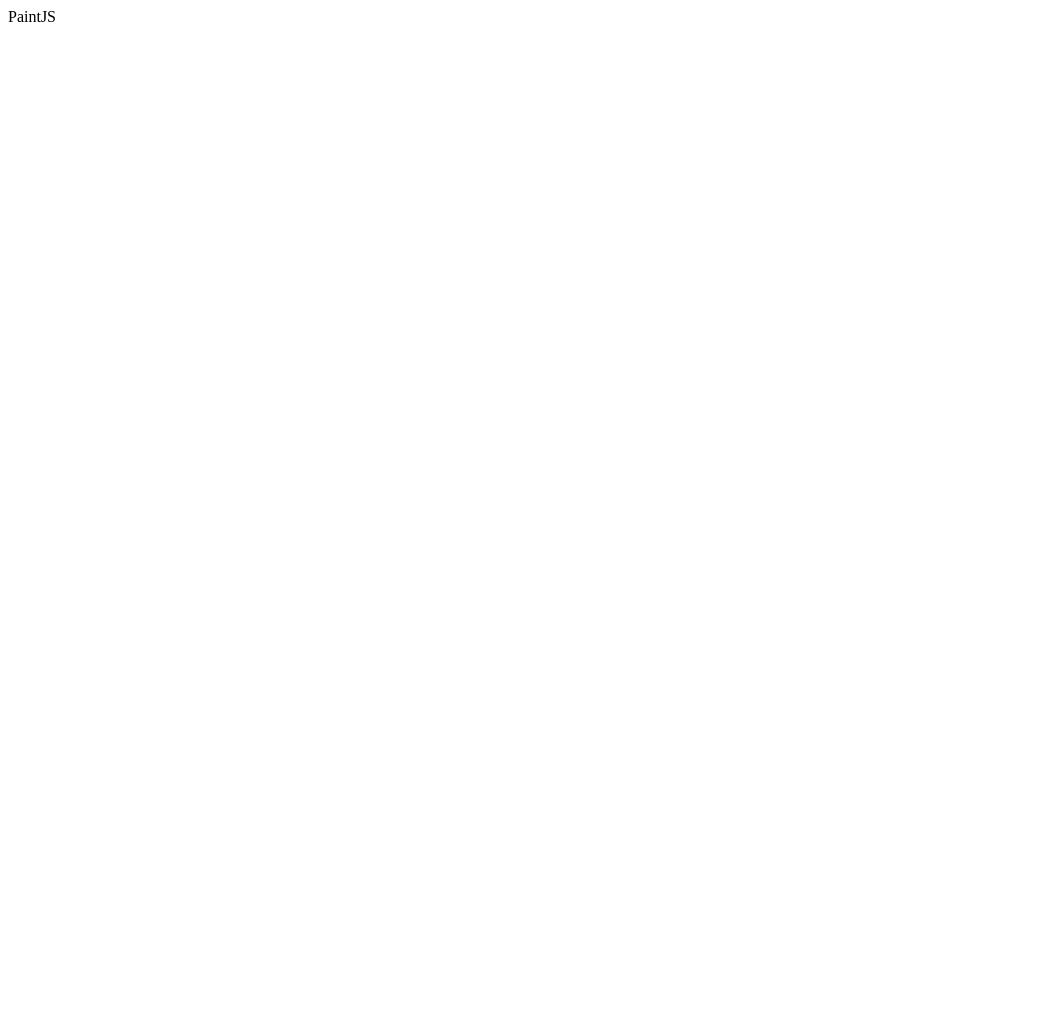
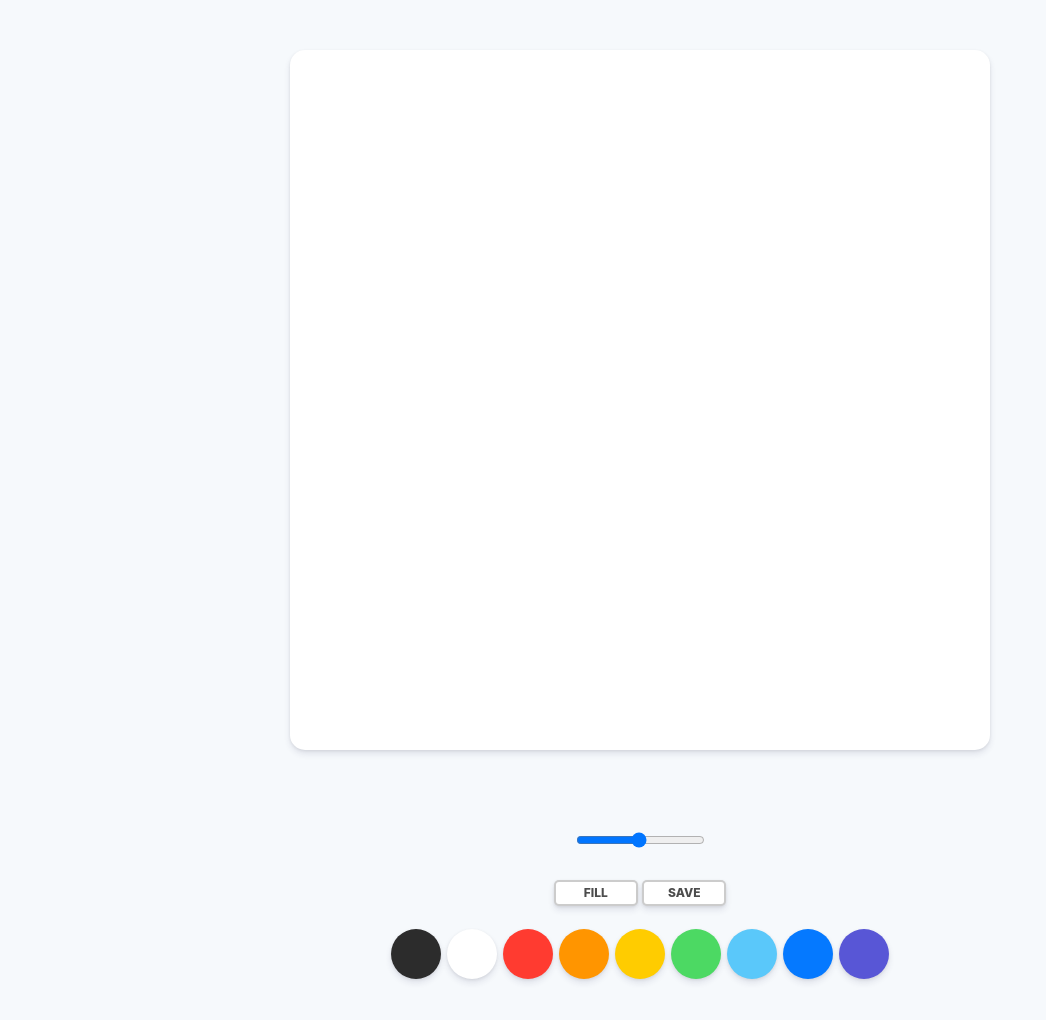
Before and after one commit to xxonbang/paintjs, a plain HTML site: page index.html in a window 1280 px wide. Shown: the whole page, without its empty margins (0-1046 px from the left). Before the commit the page ends 800 px from the top, so only its background shows below. Drawn offline with Linux system fonts and the light colour scheme.

Commit message:
2.2강 진행 중

```diff
--- a/app.js
+++ b/app.js
@@ -0,0 +1,41 @@
+const canvas = document.getElementById("jsCanvas");
+const ctx = canvas.getContext("2d");
+
+canvas.width = 700;
+canvas.height = 700;
+
+ctx.strokeStyle = "#2c2c2c";
+ctx.lineWidth = 2.5;
+
+let painting = false;
+
+function stopPainting() {
+    painting = false;
+}
+
+function startPainting() {
+    painting = true;
+}
+
+function onMouseMove(event) {
+    const x = event.offsetX;
+    const y = event.offsetY;
+    if(!painting) {
+        ctx.beginPath();
+        ctx.moveTo(x, y);
+    } else {
+        ctx.lineTo(x, y);
+        ctx.stroke();
+    }
+}
+
+function onMouseDown(event) {
+    painting = true;
+}
+
+if(canvas) {
+    canvas.addEventListener("mousemove", onMouseMove);
+    canvas.addEventListener("mousedown", startPainting);
+    canvas.addEventListener("mouseup", stopPainting);
+    canvas.addEventListener("mouseleave", stopPainting);
+}
--- a/index.html
+++ b/index.html
@@ -4,10 +4,31 @@
     <meta charset="UTF-8">
     <meta name="viewport" content="width=device-width, initial-scale=1.0">
     <meta http-equiv="X-UA-Compatible" content="ie=edge">
-    <link rel="stylesheet" href="styles.css"
+    <link rel="stylesheet" href="styles.css">
     <title>PaintJS</title>
 </head>
 <body>
+    <canvas id="jsCanvas" class="canvas"></canvas>
+    <div class="controls">
+        <div class="controls__range">
+            <input type="range" id="jsRange" min="0.1" max="5.0" value="2.5" step="0.1"/>
+        </div>
+        <div class="controls__btns">
+            <button id="jsMode">Fill</button>
+            <button id="jsSave">Save</button>
+        </div>
+        <div id="jsColors" class="controls__colors">
+            <div class="controls__color" style="background-color: #2c2c2c"></div>
+            <div class="controls__color" style="background-color: white"></div>
+            <div class="controls__color" style="background-color: #FF3B30"></div>
+            <div class="controls__color" style="background-color: #FF9500"></div>
+            <div class="controls__color" style="background-color: #FFCC00"></div>
+            <div class="controls__color" style="background-color: #4CD963"></div>
+            <div class="controls__color" style="background-color: #5AC8FA"></div>
+            <div class="controls__color" style="background-color: #0579FF"></div>
+            <div class="controls__color" style="background-color: #5856D6"></div>
+        </div>
+    </div>
     <script src="app.js"></script>
 </body>
 </html>
--- /dev/null
+++ b/reset.css
@@ -0,0 +1,48 @@
+/* http://meyerweb.com/eric/tools/css/reset/
+   v2.0 | 20110126
+   License: none (public domain)
+*/
+
+html, body, div, span, applet, object, iframe,
+h1, h2, h3, h4, h5, h6, p, blockquote, pre,
+a, abbr, acronym, address, big, cite, code,
+del, dfn, em, img, ins, kbd, q, s, samp,
+small, strike, strong, sub, sup, tt, var,
+b, u, i, center,
+dl, dt, dd, ol, ul, li,
+fieldset, form, label, legend,
+table, caption, tbody, tfoot, thead, tr, th, td,
+article, aside, canvas, details, embed,
+figure, figcaption, footer, header, hgroup,
+menu, nav, output, ruby, section, summary,
+time, mark, audio, video {
+    margin: 0;
+    padding: 0;
+    border: 0;
+    font-size: 100%;
+    font: inherit;
+    vertical-align: baseline;
+}
+/* HTML5 display-role reset for older browsers */
+article, aside, details, figcaption, figure,
+footer, header, hgroup, menu, nav, section {
+    display: block;
+}
+body {
+    line-height: 1;
+}
+ol, ul {
+    list-style: none;
+}
+blockquote, q {
+    quotes: none;
+}
+blockquote:before, blockquote:after,
+q:before, q:after {
+    content: '';
+    content: none;
+}
+table {
+    border-collapse: collapse;
+    border-spacing: 0;
+}
--- a/styles.css
+++ b/styles.css
@@ -0,0 +1,66 @@
+@import "reset.css";
+
+body {
+    background-color: #f6f9fc;
+    font-family: -apple-system, BlinkMacSystemFont, "Segoe UI", Roboto, Oxygen, Ubuntu, Cantarell, "Open Sans", "Helvetica Neue", sans-serif;
+    display: flex;
+    flex-direction: column;
+    align-items: center;
+    padding: 50px 0px;
+}
+
+.canvas {
+    width: 700px;
+    height: 700px;
+    background-color: white;
+    border-radius: 15px;
+    box-shadow: 0 4px 6px rgba(50, 50, 93, 0.11), 0 1px 3px rgba(0, 0, 0, 0.08);
+}
+
+.controls {
+    margin-top: 80px;
+    display: flex;
+    flex-direction: column;
+    align-items: center;
+}
+
+.controls .controls__btns {
+    margin-bottom: 20px;
+}
+
+.controls__btns button {
+    all: unset;
+    cursor: pointer;
+    background-color: white;
+    padding: 5px 0px;
+    width: 80px;
+    text-align: center;
+    border-radius: 5px;
+    box-shadow: 0 4px 6px rgba(50, 50, 93, 0.11), 0 1px 3px rgba(0, 0, 0, 0.08);
+    border: 2px solid rgba(0, 0, 0, 0.2);
+    color: rgba(0, 0, 0, 0.7);
+    text-transform: uppercase;
+    font-weight: 800;
+    font-size: 12px;
+}
+
+.controls__btns button:active {
+    transform: scale(0.98);
+}
+
+.controls .controls__colors {
+    display: flex;
+}
+
+.controls__colors .controls__color {
+    margin: 3px;
+    width: 50px;
+    height: 50px;
+    border-radius: 25px;
+    cursor: pointer;
+    box-shadow: 0 4px 6px rgba(50, 50, 93, 0.11), 0 1px 3px rgba(0, 0, 0, 0.08);
+}
+
+.controls .controls__range {
+    margin-bottom: 30px;
+}
```
Also changed, not shown: package-lock.json (added).
